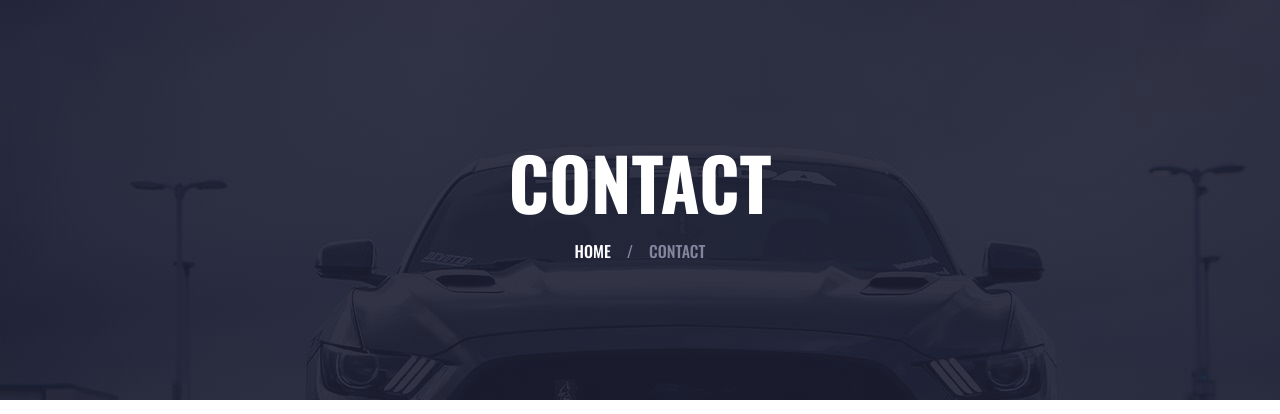
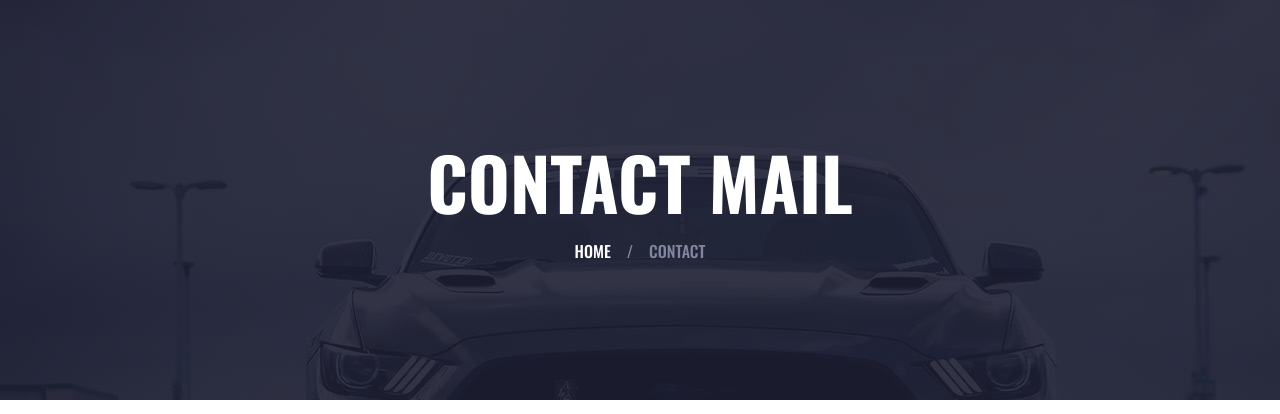
Before and after one commit to smouden/recipes, a Symfony app: template templates/contact/index.html.twig in a window 1280 px wide. Shown: the part 140-554 px from the top of the page. Run offline with Twig, Linux system fonts and the light colour scheme; the template is opened without the code that fills it, so the values that code supplies are empty; some libraries are stand-ins or nearby versions.

Commit message:
test git

```diff
--- a/templates/contact/index.html.twig
+++ b/templates/contact/index.html.twig
@@ -5,7 +5,7 @@
 {% block content %}
 <!-- Page Header Start -->
 <div class="container-fluid page-header">
-    <h1 class="display-3 text-uppercase text-white mb-3">Contact</h1>
+    <h1 class="display-3 text-uppercase text-white mb-3">Contact Mail </h1>
     <div class="d-inline-flex text-white">
         <h6 class="text-uppercase m-0"><a class="text-white" href="">Home</a></h6>
         <h6 class="text-body m-0 px-3">/</h6>
```
